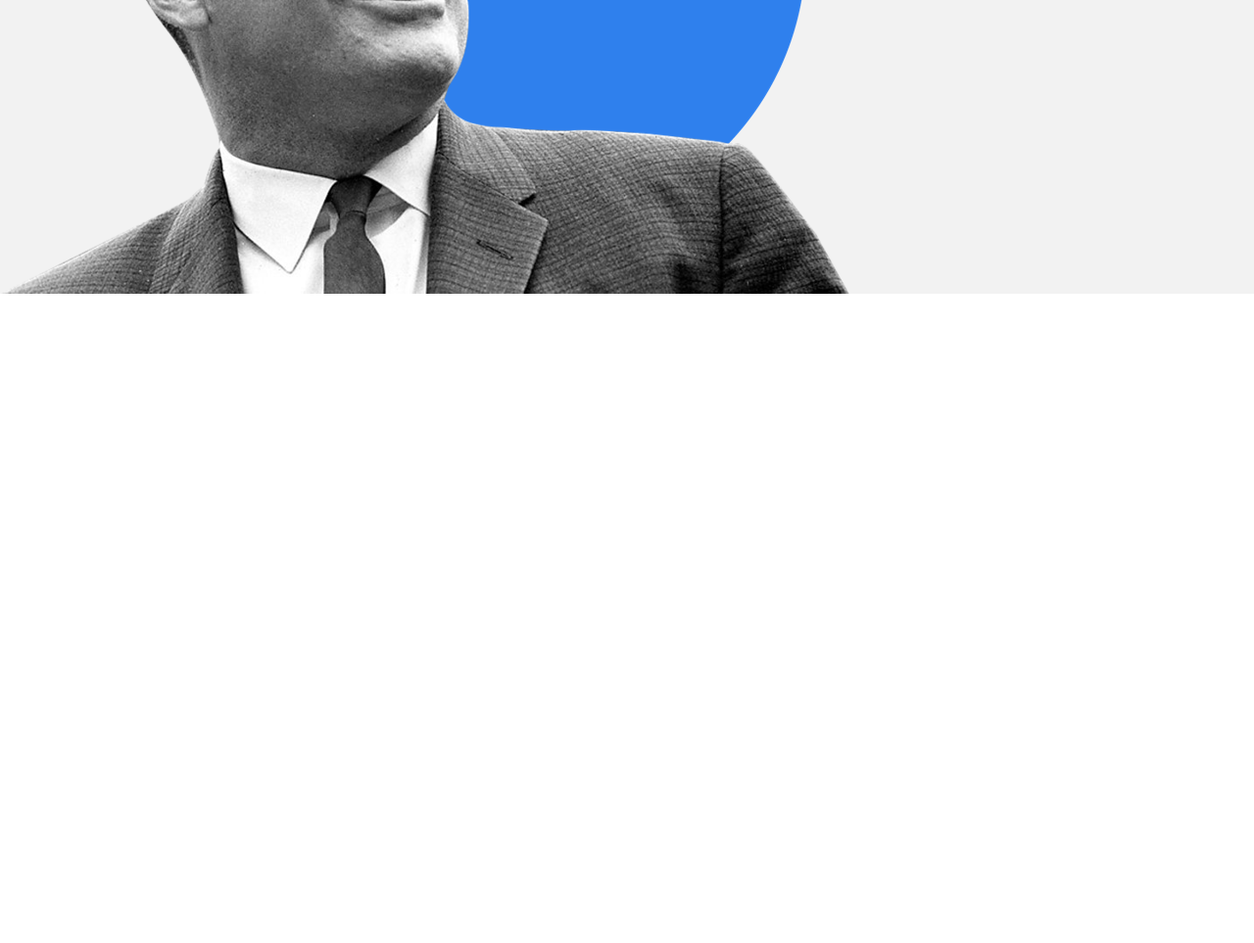
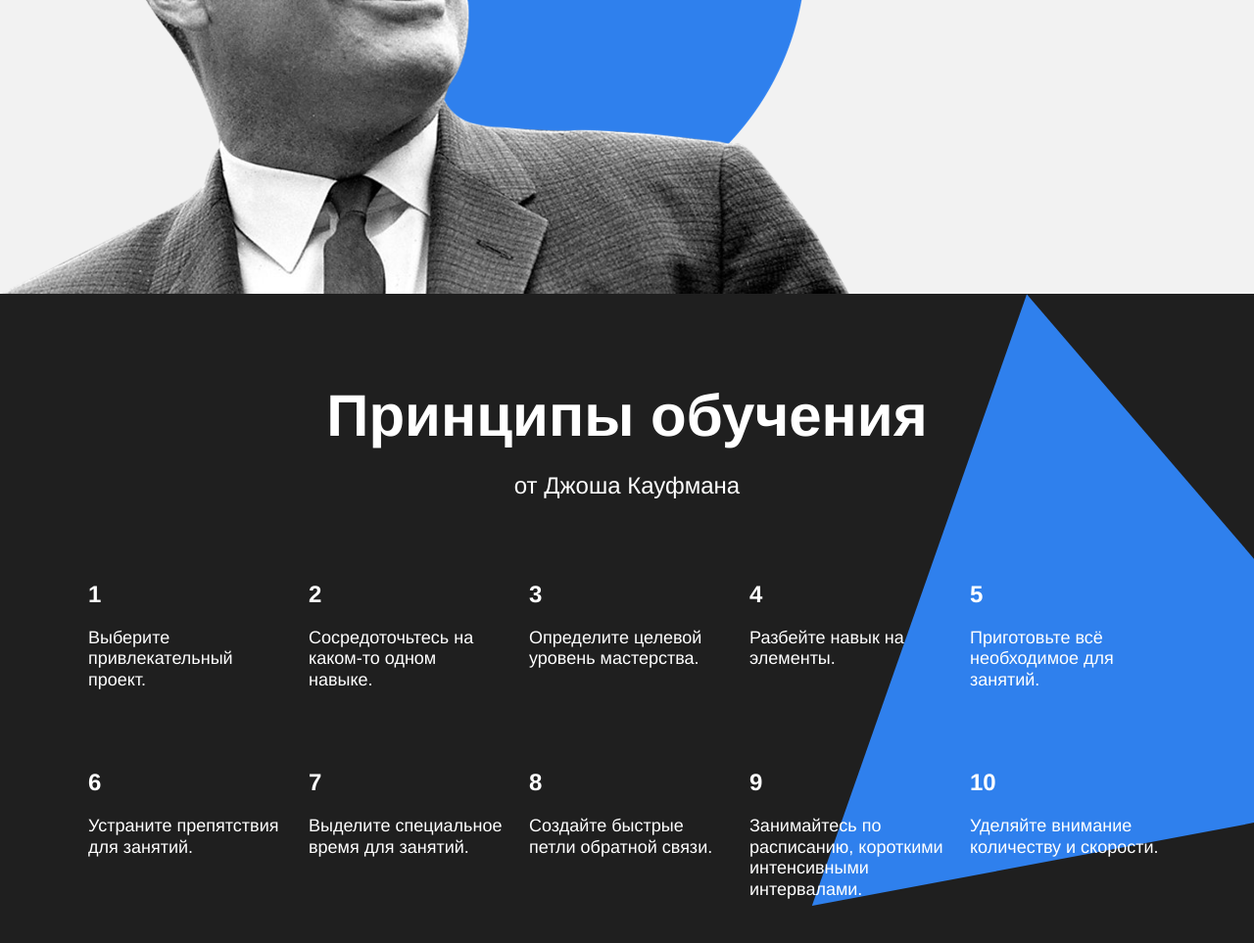
Before and after one commit to s-gusterev/how-to-learn, a plain HTML site: page index.html in a window 1280 px wide. Shown: the part 2597-3560 px from the top of the page at 98% size. Before the commit the page ends 2897 px from the top, so only its background shows below. Drawn offline with Linux system fonts and the light colour scheme.

Commit message:
Верстка блока kaufman

```diff
--- a/index.html
+++ b/index.html
@@ -84,7 +84,66 @@
         <a class="feynman__link" href="#">Подробнее &#8594;</a>
       </section>
 
-      <section class="kaufman">
+      <section class="kaufman content__kaufman">
+        <h1 class="section-title section-title_theme_dark">Принципы обучения</h1>
+        <h2 class="section-subtitle section-subtitle_theme_dark">от Джоша Кауфмана</h2>
+        <div class="table table_theme_dark">
+
+          <div class="table__cell table__cell_theme_dark">
+            <h3 class="table__heading table__heading_theme_dark">1</h3>
+            <p class="table__text table__text_theme_dark">Выберите привлекательный проект.</p>
+          </div>
+
+          <div class="table__cell table__cell_theme_dark">
+            <h3 class="table__heading table__heading_theme_dark">2</h3>
+            <p class="table__text table__text_theme_dark">Сосредоточьтесь на каком-то одном навыке.</p>
+          </div>
+
+          <div class="table__cell table__cell_theme_dark">
+            <h3 class="table__heading table__heading_theme_dark">3</h3>
+            <p class="table__text table__text_theme_dark">Определите целевой уровень мастерства.</p>
+          </div>
+
+          <div class="table__cell table__cell_theme_dark">
+            <h3 class="table__heading table__heading_theme_dark">4</h3>
+            <p class="table__text table__text_theme_dark">Разбейте навык на элементы.</p>
+          </div>
+
+          <div class="table__cell table__cell_theme_dark">
+            <h3 class="table__heading table__heading_theme_dark">5</h3>
+            <p class="table__text table__text_theme_dark">Приготовьте всё необходимое для занятий.</p>
+          </div>
+
+          <div class="table__cell table__cell_theme_dark">
+            <h3 class="table__heading table__heading_theme_dark">6</h3>
+            <p class="table__text table__text_theme_dark">Устраните препятствия для занятий.</p>
+          </div>
+
+          <div class="table__cell table__cell_theme_dark">
+            <h3 class="table__heading table__heading_theme_dark">7</h3>
+            <p class="table__text table__text_theme_dark">Выделите специальное время для занятий.</p>
+          </div>
+
+          <div class="table__cell table__cell_theme_dark">
+            <h3 class="table__heading table__heading_theme_dark">8</h3>
+            <p class="table__text table__text_theme_dark">Создайте быстрые петли обратной связи.</p>
+          </div>
+
+          <div class="table__cell table__cell_theme_dark">
+            <h3 class="table__heading table__heading_theme_dark">9</h3>
+            <p class="table__text table__text_theme_dark">Занимайтесь по расписанию, короткими интенсивными интервалами.
+            </p>
+          </div>
+
+          <div class="table__cell table__cell_theme_dark">
+            <h3 class="table__heading table__heading_theme_dark">10</h3>
+            <p class="table__text table__text_theme_dark">Уделяйте внимание количеству и скорости.</p>
+          </div>
+
+        </div>
+
+        <div class="kaufman__triangle"></div>
+
       </section>
     </main>
     <footer class="footer">
--- a/styles/style.css
+++ b/styles/style.css
@@ -126,9 +126,9 @@
   font-weight: 700;
 }
 
-.digits {
+/* .digits {
   margin-bottom: 100px;
-}
+} */
 
 .digits__section-title {
   margin: 0 auto 20px auto;
@@ -139,7 +139,7 @@
 }
 
 .digits__table {
-  margin: 0 auto 100px auto;
+  margin: 0 auto 100px;
   padding-top: 60px;
 }
 
@@ -160,12 +160,28 @@
 
 }
 
+.section-title_theme_dark {
+  color: #fff;
+  padding-top: 90px;
+  margin: 0 auto 20px auto;
+}
+
+.section-subtitle_theme_dark {
+  color: #fff;
+  margin: 0 auto;
+}
+
 .table {
   display: flex;
   justify-content: space-between;
   flex-wrap: wrap;
   width: 1100px;
   row-gap: 60px;
+}
+
+.table_theme_dark {
+  margin: 80px auto 0;
+  row-gap: 80px;
 }
 
 .table__cell {
@@ -196,7 +212,7 @@
   width: 200px;
   color: white;
   margin-right: 0;
-  margin-top: 80px;
+  z-index: 2;
 }
 
 
@@ -251,3 +267,25 @@
   color: #2f80ed;
   text-decoration: none;
 }
+
+.kaufman {
+  position: relative;
+  overflow: hidden;
+  background-color: #1f1f1f;
+}
+
+.kaufman__triangle {
+ position: absolute;
+ width: 877px;
+ height: 877px;
+ background-image: url(../images/kaufman-triangle.svg);
+ background-repeat:no-repeat;
+ background-size: contain;
+ top: 0;
+ right: -210px;
+ z-index: 1;
+}
+
+.content__kaufman {
+  padding-bottom: 90px;
+}
```
